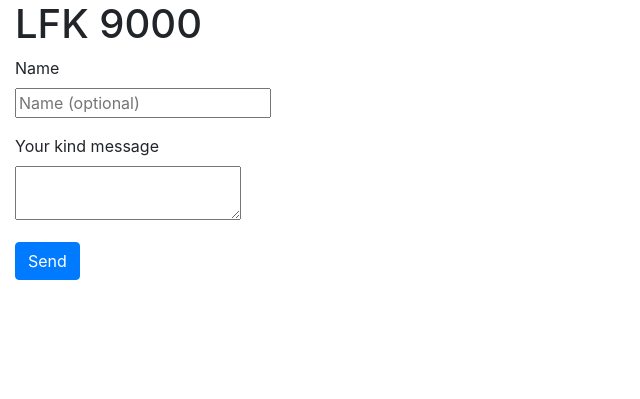
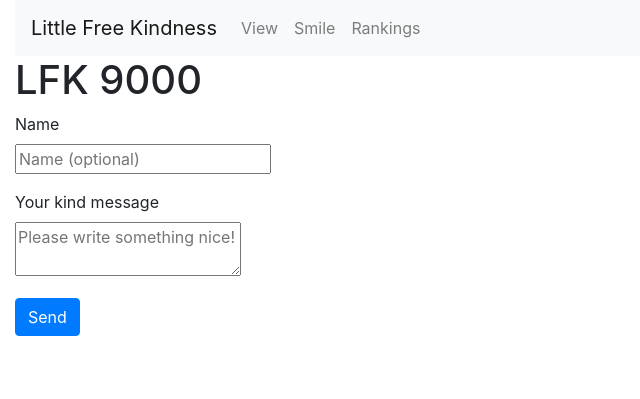
Before and after one commit to jiroger/Little-Free-Kindness, a Flask app: template templates/index.html in a window 1280 px wide. Shown: the top 399 px of the page, without its empty margins (0-640 px from the left). Run offline with Flask 2, Linux system fonts and the light colour scheme; the template is opened without the code that fills it: values that come from a table or form of the project are taken from there, others are empty; some libraries are stand-ins or nearby versions.

Commit message:
navbar, exempting custom css from csp

```diff
--- a/app.py
+++ b/app.py
@@ -11,7 +11,7 @@ talisman = Talisman(
     app,
     content_security_policy = {
         'default-src': ['\'self\'',],
-        'style-src': ['*.bootstrapcdn.com'],
+        'style-src': ['\'self\'', '*.bootstrapcdn.com'],
         'script-src': ['\'self\'', 'https://www.google.com/recaptcha/', 'https://www.gstatic.com/recaptcha/', '*.bootstrapcdn.com', 'https://cdnjs.cloudflare.com/ajax/libs/popper.js/1.14.7/umd/popper.min.js', 'https://code.jquery.com/jquery-3.3.1.slim.min.js'],
         'frame-src': "https://www.google.com/recaptcha/"
     },
--- /dev/null
+++ b/static/main.css
@@ -0,0 +1,3 @@
+.row {
+  width: 100vw;
+}
--- a/templates/index.html
+++ b/templates/index.html
@@ -4,6 +4,7 @@
 <head>
   <title>Wordcount</title>
   <link rel="stylesheet" href="https://stackpath.bootstrapcdn.com/bootstrap/4.3.1/css/bootstrap.min.css" integrity="sha384-ggOyR0iXCbMQv3Xipma34MD+dH/1fQ784/j6cY/iJTQUOhcWr7x9JvoRxT2MZw1T" crossorigin="anonymous">
+  <link rel="stylesheet" href="{{ url_for('static', filename='main.css')}}" type="text/css">
   <script nonce="{{ csp_nonce() }}">
     //alert("boop");
   </script>
@@ -12,13 +13,28 @@
 
 <body>
   <div class="container-fluid">
+    <nav class="navbar navbar-expand-lg navbar-light bg-light">
+      <a class="navbar-brand" href="#">Little Free Kindness</a>
+      <button class="navbar-toggler" type="button" data-toggle="collapse" data-target="#navbarNav" aria-controls="navbarNav" aria-expanded="false" aria-label="Toggle navigation">
+        <span class="navbar-toggler-icon"></span>
+      </button>
+      <div class="collapse navbar-collapse" id="navbarNav">
+        <ul class="navbar-nav">
+          <li class="nav-item">
+            <a class="nav-link" href="#">View</a>
+          </li>
+          <li class="nav-item">
+            <a class="nav-link" href="#">Smile</a>
+          </li>
+          <li class="nav-item">
+            <a class="nav-link" href="#">Rankings</a>
+          </li>
+        </ul>
+      </div>
+    </nav>
     <div class="row">
       <div class="col-lg-12">
-        <h1>LFK 9000</h1>
-      </div>
-    </div>
-    <div class="row">
-      <div class="col-lg-12">
+        <h1> LFK 9000 </h1>
         <form method='POST' action=" {{ url_for('hello') }}">
           <div class="form-group">
             {{ form.name.label}}
@@ -28,7 +44,7 @@
           <div class="form-group">
             {{ form.message.label }}
             <br>
-            {{ form.message }}
+            {{ form.message(aria_describedby="messageHelp", placeholder="Please write something nice!", class="form_control")}}
           </div>
           <div class="form-group">
             {{ form.submit(class="btn btn-primary")}}
```
